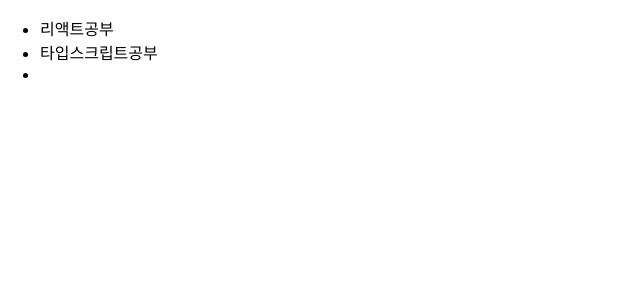
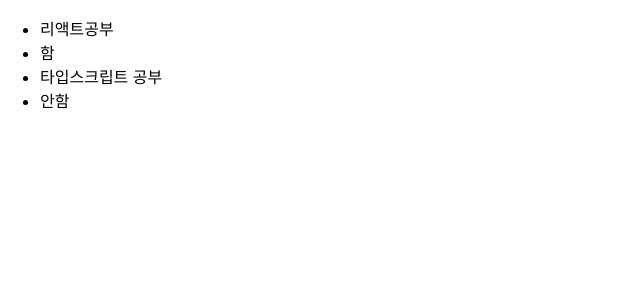
Before and after one commit to qwerewqwerew/react-ts, a React (Create React App) app: page / in a window 1280 px wide. Shown: the top 300 px of the page, without its empty margins (0-640 px from the left). Built offline with nearby package versions, Linux system fonts and the light colour scheme.

Commit message:
일정관리앱 만들기-컴포넌트생성

```diff
--- a/src/App.tsx
+++ b/src/App.tsx
@@ -1,8 +1,14 @@
 import Todos from "./components/Todos";
+import Todo from "./models/todo";
+
 function App() {
+	const todos=[
+		new Todo("리액트공부","함"),
+		new Todo("타입스크립트 공부","안함"),
+	];
 	return (
 		<div className="App">
-			<Todos items={["리액트공부","타입스크립트공부"]} />
+			<Todos items={todos} />
 		</div>
 	);
 }
--- /dev/null
+++ b/src/components/TodoItem.tsx
@@ -0,0 +1,11 @@
+const TodoItem: React.FC<{ text: string; complete: string }> = (props) => {
+	console.log(props);
+	return (
+		<>
+			<li>{props.text}</li>
+			<li>{props.complete}</li>
+		</>
+	);
+};
+
+export { TodoItem };
--- a/src/components/Todos.tsx
+++ b/src/components/Todos.tsx
@@ -1,10 +1,12 @@
 import React from "react";
-
-const Todos: React.FC<{items:string[]}> = (props) => {
+import Todo from "../models/todo";
+import { TodoItem } from "./TodoItem";
+const Todos: React.FC<{ items: Todo[] }> = (props) => {
 	return (
 		<ul>
-      {props.items.map(item=><li key={item}>{item}</li>)}
-			<li></li>
+			{props.items.map((item) => (
+				<TodoItem key={item.id} text={item.text} complete={item.complete} />
+			))}
 		</ul>
 	);
 };
--- /dev/null
+++ b/src/models/todo.ts
@@ -0,0 +1,11 @@
+class Todo {
+	id: string;
+	text: string;
+	complete: string;
+	constructor(todoText: string, todoComplete: string) {
+		this.text = todoText;
+		this.id = new Date().toISOString();
+		this.complete = todoComplete;
+	}
+}
+export default Todo;
```
Also changed, not shown: src/components/MyTodo.tsx (added, +13 -0 lines), 1 other file (tests, documents, lock files or other folders).
